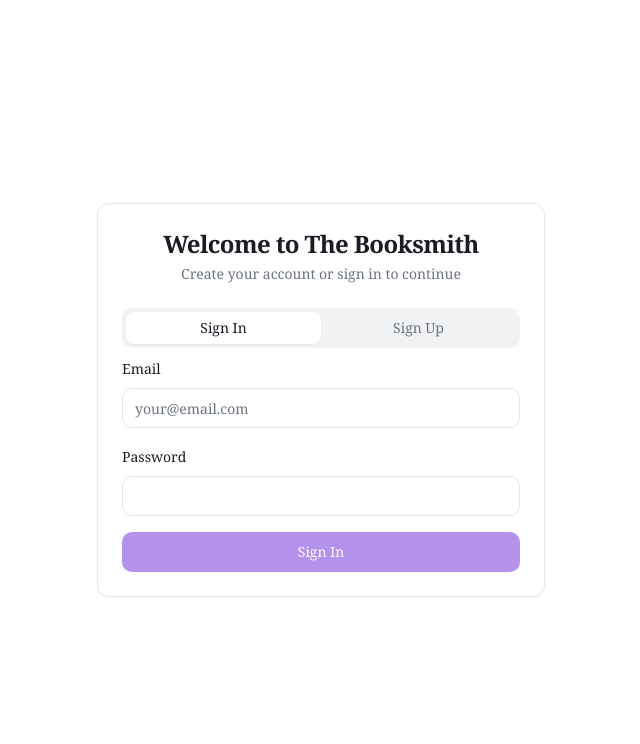
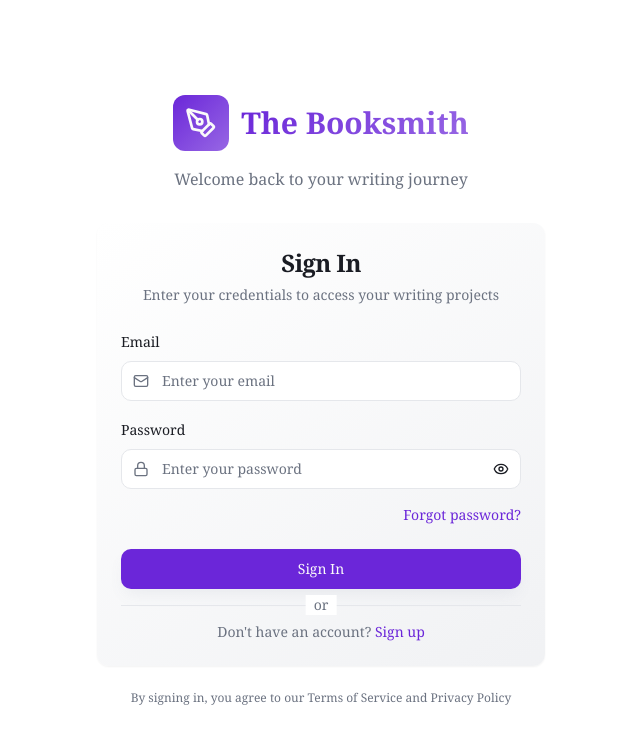
Before and after one commit to ReginaldCosensIII/booksmith-flow, a React (Vite) app: page /auth in a window 1280 px wide. Shown: the top 744 px of the page, without its empty margins (319-959 px from the left). Built offline with nearby package versions, Linux system fonts and the light colour scheme.

Commit message:
Revert Auth Page Changes
Revert the recent modifications to the login and sign-up pages.

```diff
--- a/src/App.tsx
+++ b/src/App.tsx
@@ -8,7 +8,8 @@ import { AuthProvider } from "@/hooks/useAuth";
 import ProtectedRoute from "@/components/ProtectedRoute";
 import Landing from "./pages/Landing";
 import Dashboard from "./pages/Dashboard";
-import Auth from "./pages/Auth/Auth";
+import Login from "./pages/Auth/Login";
+import Register from "./pages/Auth/Register";
 import ProjectOverview from "./pages/Project/ProjectOverview";
 import ProjectEditor from "./pages/Project/ProjectEditor";
 import ProjectCharacters from "./pages/Project/ProjectCharacters";
@@ -39,7 +40,9 @@ const App = () => (
             </Route>
 
             {/* Auth routes without layout */}
-            <Route path="/auth" element={<Auth />} />
+            <Route path="/auth/login" element={<Login />} />
+            <Route path="/auth/register" element={<Register />} />
+            <Route path="/auth" element={<Login />} />
 
             {/* Catch-all route */}
             <Route path="*" element={<NotFound />} />
--- a/src/pages/Auth/Auth.tsx
+++ /dev/null
@@ -1,150 +0,0 @@
-import { useState, useEffect } from 'react';
-import { Navigate } from 'react-router-dom';
-import { Button } from '@/components/ui/button';
-import { Input } from '@/components/ui/input';
-import { Label } from '@/components/ui/label';
-import { Card, CardContent, CardDescription, CardHeader, CardTitle } from '@/components/ui/card';
-import { Tabs, TabsContent, TabsList, TabsTrigger } from '@/components/ui/tabs';
-import { useAuth } from '@/hooks/useAuth';
-
-export default function Auth() {
-  const { user, loading, signIn, signUp } = useAuth();
-  const [isLoading, setIsLoading] = useState(false);
-
-  // Sign In form state
-  const [signInEmail, setSignInEmail] = useState('');
-  const [signInPassword, setSignInPassword] = useState('');
-
-  // Sign Up form state
-  const [signUpEmail, setSignUpEmail] = useState('');
-  const [signUpPassword, setSignUpPassword] = useState('');
-  const [displayName, setDisplayName] = useState('');
-
-  // Redirect if already authenticated
-  if (!loading && user) {
-    return <Navigate to="/dashboard" replace />;
-  }
-
-  const handleSignIn = async (e: React.FormEvent) => {
-    e.preventDefault();
-    if (!signInEmail || !signInPassword) return;
-
-    setIsLoading(true);
-    await signIn(signInEmail, signInPassword);
-    setIsLoading(false);
-  };
-
-  const handleSignUp = async (e: React.FormEvent) => {
-    e.preventDefault();
-    if (!signUpEmail || !signUpPassword) return;
-
-    setIsLoading(true);
-    await signUp(signUpEmail, signUpPassword, displayName);
-    setIsLoading(false);
-  };
-
-  if (loading) {
-    return (
-      <div className="min-h-screen flex items-center justify-center">
-        <div className="animate-spin rounded-full h-8 w-8 border-b-2 border-primary"></div>
-      </div>
-    );
-  }
-
-  return (
-    <div className="min-h-screen flex items-center justify-center bg-background p-4">
-      <Card className="w-full max-w-md">
-        <CardHeader className="space-y-1">
-          <CardTitle className="text-2xl font-bold text-center">Welcome to The Booksmith</CardTitle>
-          <CardDescription className="text-center">
-            Create your account or sign in to continue
-          </CardDescription>
-        </CardHeader>
-        <CardContent>
-          <Tabs defaultValue="signin" className="w-full">
-            <TabsList className="grid w-full grid-cols-2">
-              <TabsTrigger value="signin">Sign In</TabsTrigger>
-              <TabsTrigger value="signup">Sign Up</TabsTrigger>
-            </TabsList>
-
-            <TabsContent value="signin" className="space-y-4">
-              <form onSubmit={handleSignIn} className="space-y-4">
-                <div className="space-y-2">
-                  <Label htmlFor="signin-email">Email</Label>
-                  <Input
-                    id="signin-email"
-                    type="email"
-                    placeholder="your@email.com"
-                    value={signInEmail}
-                    onChange={(e) => setSignInEmail(e.target.value)}
-                    required
-                  />
-                </div>
-                <div className="space-y-2">
-                  <Label htmlFor="signin-password">Password</Label>
-                  <Input
-                    id="signin-password"
-                    type="password"
-                    value={signInPassword}
-                    onChange={(e) => setSignInPassword(e.target.value)}
-                    required
-                  />
-                </div>
-                <Button
-                  type="submit"
-                  className="w-full"
-                  disabled={isLoading || !signInEmail || !signInPassword}
-                >
-                  {isLoading ? 'Signing in...' : 'Sign In'}
-                </Button>
-              </form>
-            </TabsContent>
-
-            <TabsContent value="signup" className="space-y-4">
-              <form onSubmit={handleSignUp} className="space-y-4">
-                <div className="space-y-2">
-                  <Label htmlFor="display-name">Display Name (Optional)</Label>
-                  <Input
-                    id="display-name"
-                    type="text"
-                    placeholder="Your name"
-                    value={displayName}
-                    onChange={(e) => setDisplayName(e.target.value)}
-                  />
-                </div>
-                <div className="space-y-2">
-                  <Label htmlFor="signup-email">Email</Label>
-                  <Input
-                    id="signup-email"
-                    type="email"
-                    placeholder="your@email.com"
-                    value={signUpEmail}
-                    onChange={(e) => setSignUpEmail(e.target.value)}
-                    required
-                  />
-                </div>
-                <div className="space-y-2">
-                  <Label htmlFor="signup-password">Password</Label>
-                  <Input
-                    id="signup-password"
-                    type="password"
-                    value={signUpPassword}
-                    onChange={(e) => setSignUpPassword(e.target.value)}
-                    required
-                  />
-                </div>
-                <Button
-                  type="submit"
-                  className="w-full"
-                  disabled={isLoading || !signUpEmail || !signUpPassword}
-                >
-                  {isLoading ? 'Creating account...' : 'Sign Up'}
-                </Button>
-              </form>
-            </TabsContent>
-          </Tabs>
-        </CardContent>
-      </Card>
-    </div>
-  );
-}
--- a/src/pages/Auth/Login.tsx
+++ b/src/pages/Auth/Login.tsx
@@ -1,14 +1,16 @@
-import { useState } from "react";
+import { useState, useEffect } from "react";
+import { Navigate } from "react-router-dom";
 import { Button } from "@/components/ui/button";
 import { Card, CardContent, CardDescription, CardFooter, CardHeader, CardTitle } from "@/components/ui/card";
 import { Input } from "@/components/ui/input";
 import { Label } from "@/components/ui/label";
 import { Separator } from "@/components/ui/separator";
-import { Link, useNavigate } from "react-router-dom";
+import { Link } from "react-router-dom";
 import { PenTool, Mail, Lock, Eye, EyeOff } from "lucide-react";
-import { useToast } from "@/hooks/use-toast";
+import { useAuth } from "@/hooks/useAuth";
 
 const Login = () => {
+  const { user, loading, signIn } = useAuth();
   const [showPassword, setShowPassword] = useState(false);
   const [isLoading, setIsLoading] = useState(false);
   const [formData, setFormData] = useState({
@@ -16,23 +18,27 @@ const Login = () => {
     password: ""
   });
 
-  const navigate = useNavigate();
-  const { toast } = useToast();
+  // Redirect if already authenticated
+  if (!loading && user) {
+    return <Navigate to="/dashboard" replace />;
+  }
 
   const handleSubmit = async (e: React.FormEvent) => {
     e.preventDefault();
+    if (!formData.email || !formData.password) return;
+
     setIsLoading(true);
+    await signIn(formData.email, formData.password);
+    setIsLoading(false);
+  };
 
-    // TODO: Implement actual authentication
-    setTimeout(() => {
-      toast({
-        title: "Welcome back!",
-        description: "You've been successfully signed in."
-      });
-      navigate("/dashboard");
-      setIsLoading(false);
-    }, 1000);
-  };
+  if (loading) {
+    return (
+      <div className="min-h-screen flex items-center justify-center">
+        <div className="animate-spin rounded-full h-8 w-8 border-b-2 border-primary"></div>
+      </div>
+    );
+  }
 
   return (
     <div className="min-h-screen flex items-center justify-center bg-background p-4">
--- a/src/pages/Auth/Register.tsx
+++ b/src/pages/Auth/Register.tsx
@@ -1,15 +1,18 @@
 import { useState } from "react";
+import { Navigate } from "react-router-dom";
 import { Button } from "@/components/ui/button";
 import { Card, CardContent, CardDescription, CardFooter, CardHeader, CardTitle } from "@/components/ui/card";
 import { Input } from "@/components/ui/input";
 import { Label } from "@/components/ui/label";
 import { Separator } from "@/components/ui/separator";
 import { Checkbox } from "@/components/ui/checkbox";
-import { Link, useNavigate } from "react-router-dom";
+import { Link } from "react-router-dom";
 import { PenTool, Mail, Lock, Eye, EyeOff, User } from "lucide-react";
-import { useToast } from "@/hooks/use-toast";
+import { useAuth } from "@/hooks/useAuth";
+import { toast } from "sonner";
 
 const Register = () => {
+  const { user, loading, signUp } = useAuth();
   const [showPassword, setShowPassword] = useState(false);
   const [isLoading, setIsLoading] = useState(false);
   const [formData, setFormData] = useState({
@@ -19,33 +22,33 @@ const Register = () => {
     acceptTerms: false
   });
 
-  const navigate = useNavigate();
-  const { toast } = useToast();
+  // Redirect if already authenticated
+  if (!loading && user) {
+    return <Navigate to="/dashboard" replace />;
+  }
 
   const handleSubmit = async (e: React.FormEvent) => {
     e.preventDefault();
 
     if (!formData.acceptTerms) {
-      toast({
-        title: "Please accept the terms",
-        description: "You must accept our Terms of Service and Privacy Policy to continue.",
-        variant: "destructive"
-      });
+      toast.error("You must accept our Terms of Service and Privacy Policy to continue.");
       return;
     }
 
+    if (!formData.email || !formData.password) return;
+
     setIsLoading(true);
+    await signUp(formData.email, formData.password, formData.name);
+    setIsLoading(false);
+  };
 
-    // TODO: Implement actual registration
-    setTimeout(() => {
-      toast({
-        title: "Welcome to The Booksmith!",
-        description: "Your account has been created successfully. Let's start writing!"
-      });
-      navigate("/dashboard");
-      setIsLoading(false);
-    }, 1000);
-  };
+  if (loading) {
+    return (
+      <div className="min-h-screen flex items-center justify-center">
+        <div className="animate-spin rounded-full h-8 w-8 border-b-2 border-primary"></div>
+      </div>
+    );
+  }
 
   return (
     <div className="min-h-screen flex items-center justify-center bg-background p-4">
```
